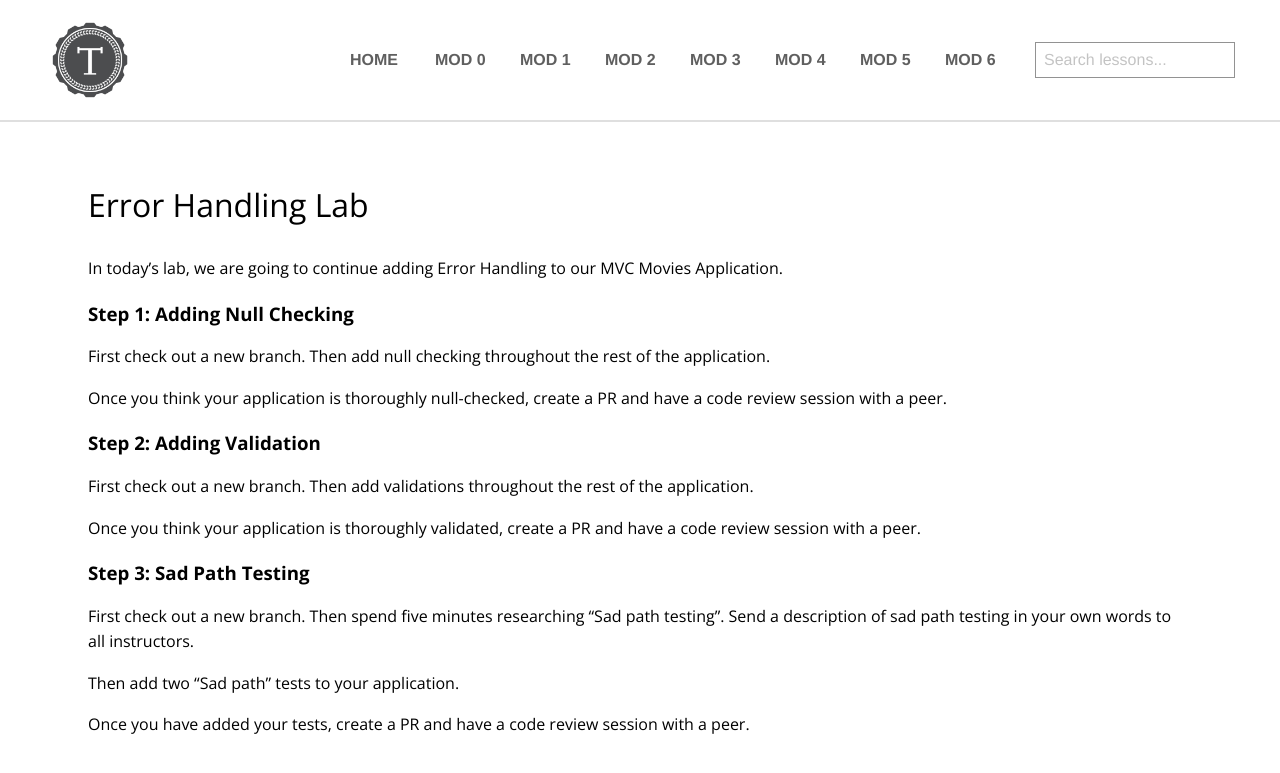
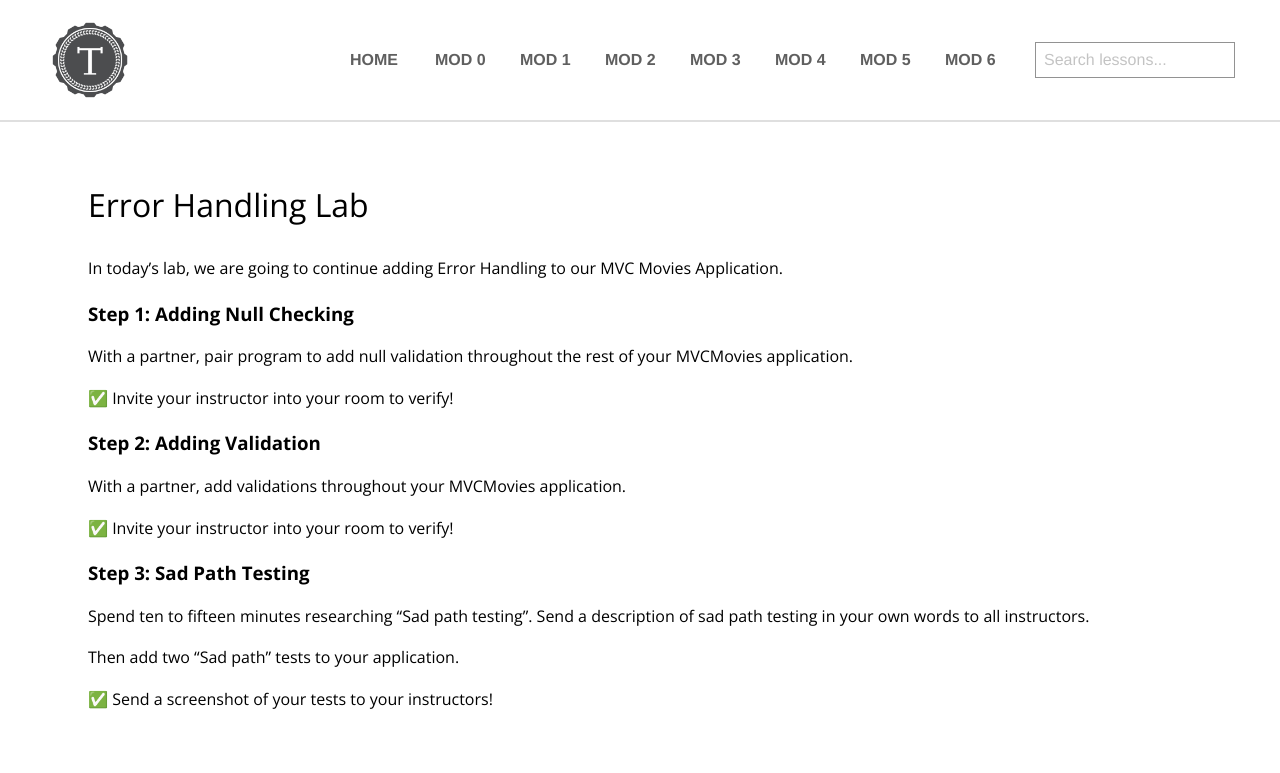
Before and after one commit to turingschool/launch-curriculum, a Jekyll site: the page built from module5/labs/Week1/ErrorHandling.md, in a window 1280 px wide, cut to the strip 0-896 px from the top of the page. Shown: the top 773 px of the strip. Built offline with Jekyll 4.4.1, drawn with Linux system fonts in a browser that asks for light colours; nearby versions of some CDN libraries; comment, search, counter and statistics services are not loaded.

Commit message:
Update ErrorHandling.md

```diff
--- a/module5/labs/Week1/ErrorHandling.md
+++ b/module5/labs/Week1/ErrorHandling.md
@@ -7,23 +7,23 @@ In today's lab, we are going to continue adding Error Handling to our MVC Movies
 
 ### Step 1: Adding Null Checking
 
-First check out a new branch. Then add null checking throughout the rest of the application.
+With a partner, pair program to add null validation throughout the rest of your MVCMovies application.
 
-Once you think your application is thoroughly null-checked, create a PR and have a code review session with a peer.
+✅ Invite your instructor into your room to verify!
 
 ### Step 2: Adding Validation
 
-First check out a new branch. Then add validations throughout the rest of the application.
+With a partner, add validations throughout your MVCMovies application.
 
-Once you think your application is thoroughly validated, create a PR and have a code review session with a peer.
+✅ Invite your instructor into your room to verify!
 
 ### Step 3: Sad Path Testing
 
-First check out a new branch. Then spend five minutes researching "Sad path testing". Send a description of sad path testing in your own words to all instructors.
+Spend ten to fifteen minutes researching "Sad path testing". Send a description of sad path testing in your own words to all instructors.
 
 Then add two "Sad path" tests to your application.
 
-Once you have added your tests, create a PR and have a code review session with a peer.
+✅ Send a screenshot of your tests to your instructors!
 
 
 <aside class="instructor-notes" markdown="1">
```
